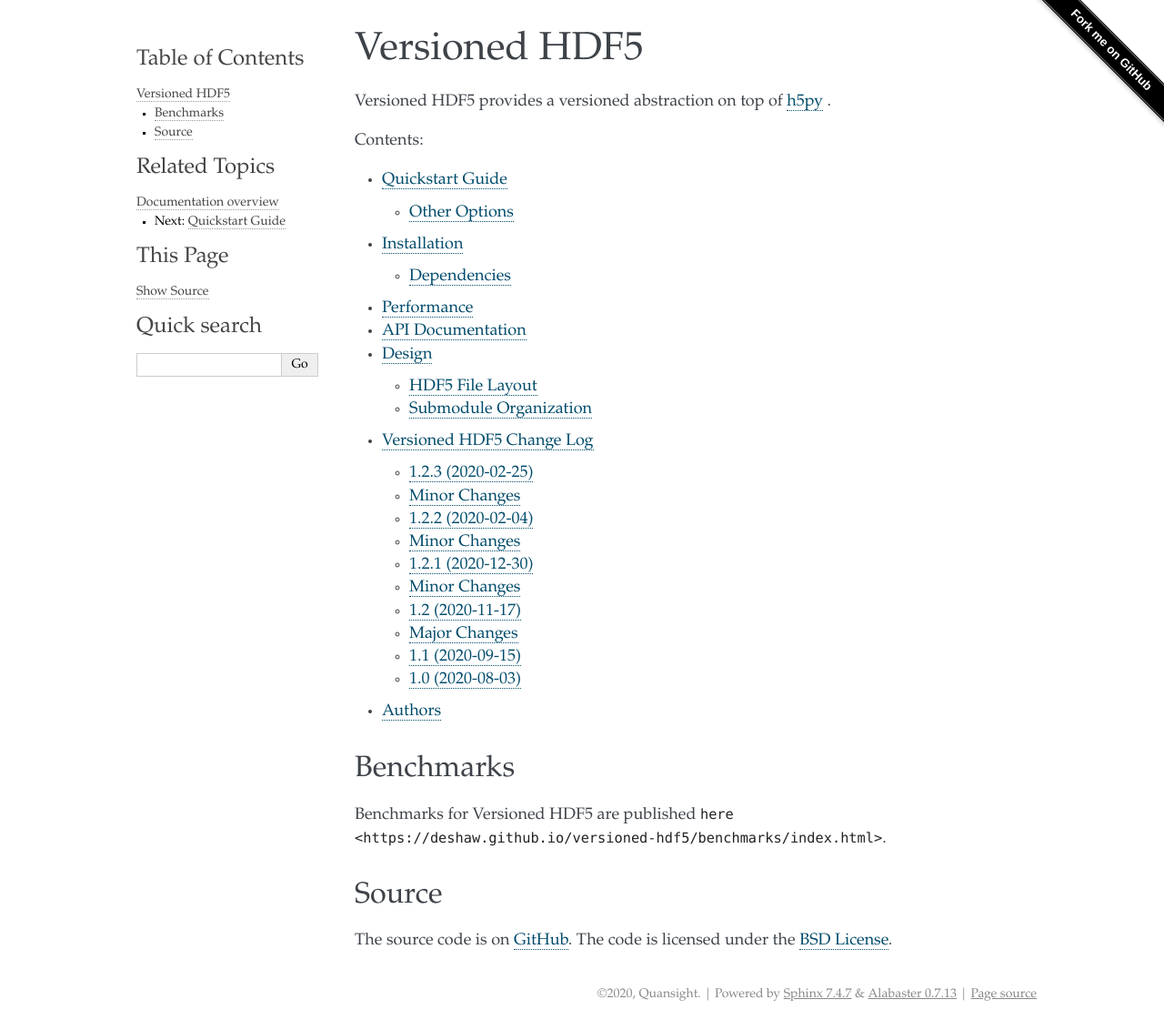
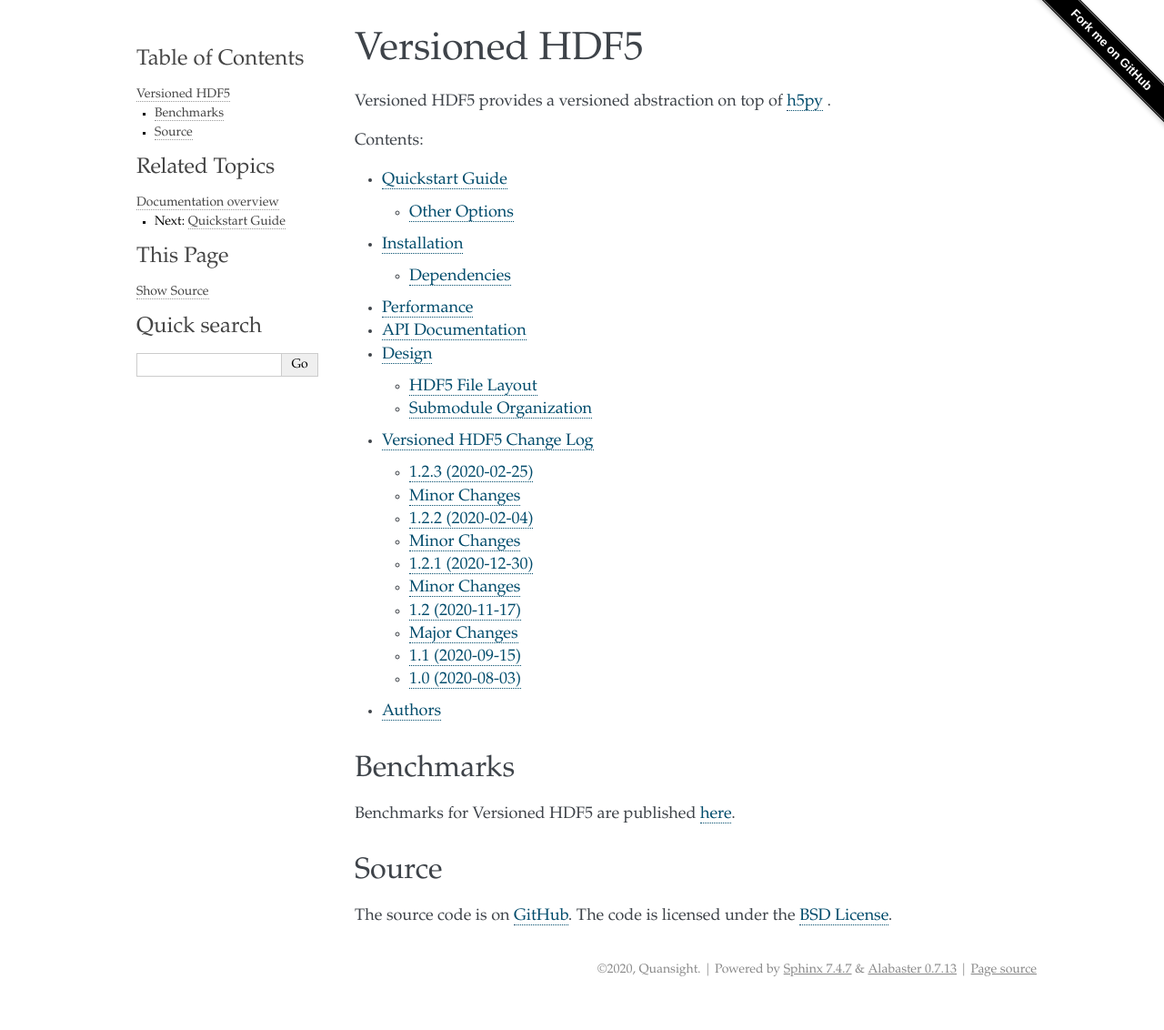
Before and after one commit to deshaw/versioned-hdf5, a Sphinx documentation site: the page built from docs/index.rst, in a window 1280 px wide. Shown: the whole page at 91% size. Built offline with Sphinx 7.4.7, drawn with Linux system fonts in a browser that asks for light colours; after the commit the page ends 1105 px from its top, so only the background shows below that.

Commit message:
Fix RST link syntax

```diff
--- a/docs/index.rst
+++ b/docs/index.rst
@@ -19,7 +19,7 @@ Benchmarks
 ----------
 
 Benchmarks for Versioned HDF5 are published `here
-<https://deshaw.github.io/versioned-hdf5/benchmarks/index.html>`.
+<https://deshaw.github.io/versioned-hdf5/benchmarks/index.html>`_.
 
 Source
 ------
```
